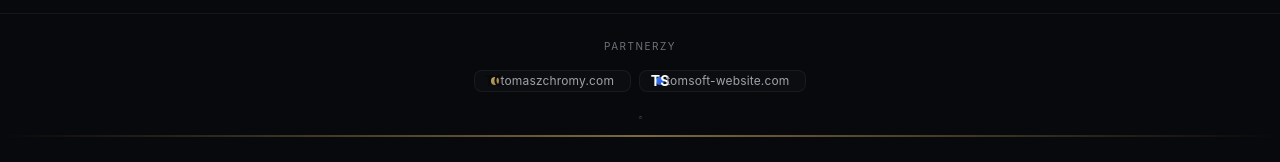
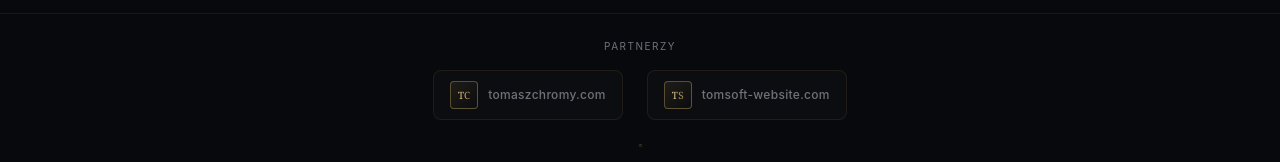
Before and after one commit to TomaszChromy/fusionfinance.pl, a Next.js app: page / in a window 1280 px wide. Shown: the part 2452-2614 px from the top of the page. Before the commit the page ends 2589 px from the top, so only its background shows below. Built offline with nearby package versions, Linux system fonts and the light colour scheme; no server answers.

Commit message:
style: unify partner logos with FusionFinance.pl design
- Gold gradient text (TC, TS) matching site branding
- Dark background (#0c0d10) consistent with theme
- Gold border accents (#c9a962)
- Serif font for logos
- Hover effects with gold highlights

```diff
--- a/components/Footer.tsx
+++ b/components/Footer.tsx
@@ -137,30 +137,30 @@ export default function Footer() {
       {/* Partners Section */}
       <div className="py-6 border-t border-white/5">
         <p className="text-center text-[10px] uppercase tracking-[0.15em] text-[#71717a] mb-4">Partnerzy</p>
-        <div className="flex items-center justify-center gap-8">
+        <div className="flex items-center justify-center gap-6">
           {/* Tomasz Chromy */}
           <a
             href="https://tomaszchromy.com"
             target="_blank"
             rel="noopener noreferrer"
-            className="group flex items-center gap-2 px-4 py-2 rounded-lg bg-white/[0.02] hover:bg-white/[0.05] border border-white/5 hover:border-[#c9a962]/30 transition-all duration-300"
+            className="group flex items-center gap-2.5 px-4 py-2.5 rounded-lg bg-[#0c0d10] hover:bg-[#0f1014] border border-[#c9a962]/10 hover:border-[#c9a962]/40 transition-all duration-300"
           >
-            <div className="w-8 h-8 rounded-full bg-gradient-to-br from-[#c9a962] to-[#9a7b3c] flex items-center justify-center text-[#08090c] font-bold text-sm">
-              TC
+            <div className="w-7 h-7 rounded border border-[#c9a962]/40 bg-gradient-to-br from-[#c9a962]/10 to-transparent flex items-center justify-center">
+              <span className="text-[10px] font-serif font-medium bg-gradient-to-r from-[#e4d4a5] via-[#c9a962] to-[#9a7b3c] bg-clip-text text-transparent">TC</span>
             </div>
-            <span className="text-xs text-[#a1a1aa] group-hover:text-[#f4f4f5] transition-colors">tomaszchromy.com</span>
+            <span className="text-xs text-[#71717a] group-hover:text-[#c9a962] transition-colors font-medium tracking-wide">tomaszchromy.com</span>
           </a>
           {/* TomSoft Website */}
           <a
             href="https://tomsoft-website.com"
             target="_blank"
             rel="noopener noreferrer"
-            className="group flex items-center gap-2 px-4 py-2 rounded-lg bg-white/[0.02] hover:bg-white/[0.05] border border-white/5 hover:border-[#c9a962]/30 transition-all duration-300"
+            className="group flex items-center gap-2.5 px-4 py-2.5 rounded-lg bg-[#0c0d10] hover:bg-[#0f1014] border border-[#c9a962]/10 hover:border-[#c9a962]/40 transition-all duration-300"
           >
-            <div className="w-8 h-8 rounded-full bg-gradient-to-br from-[#3b82f6] to-[#1d4ed8] flex items-center justify-center text-white font-bold text-sm">
-              TS
+            <div className="w-7 h-7 rounded border border-[#c9a962]/40 bg-gradient-to-br from-[#c9a962]/10 to-transparent flex items-center justify-center">
+              <span className="text-[10px] font-serif font-medium bg-gradient-to-r from-[#e4d4a5] via-[#c9a962] to-[#9a7b3c] bg-clip-text text-transparent">TS</span>
             </div>
-            <span className="text-xs text-[#a1a1aa] group-hover:text-[#f4f4f5] transition-colors">tomsoft-website.com</span>
+            <span className="text-xs text-[#71717a] group-hover:text-[#c9a962] transition-colors font-medium tracking-wide">tomsoft-website.com</span>
           </a>
         </div>
       </div>
```
Also changed, not shown: data/counter.json (added, +8 -0 lines).
